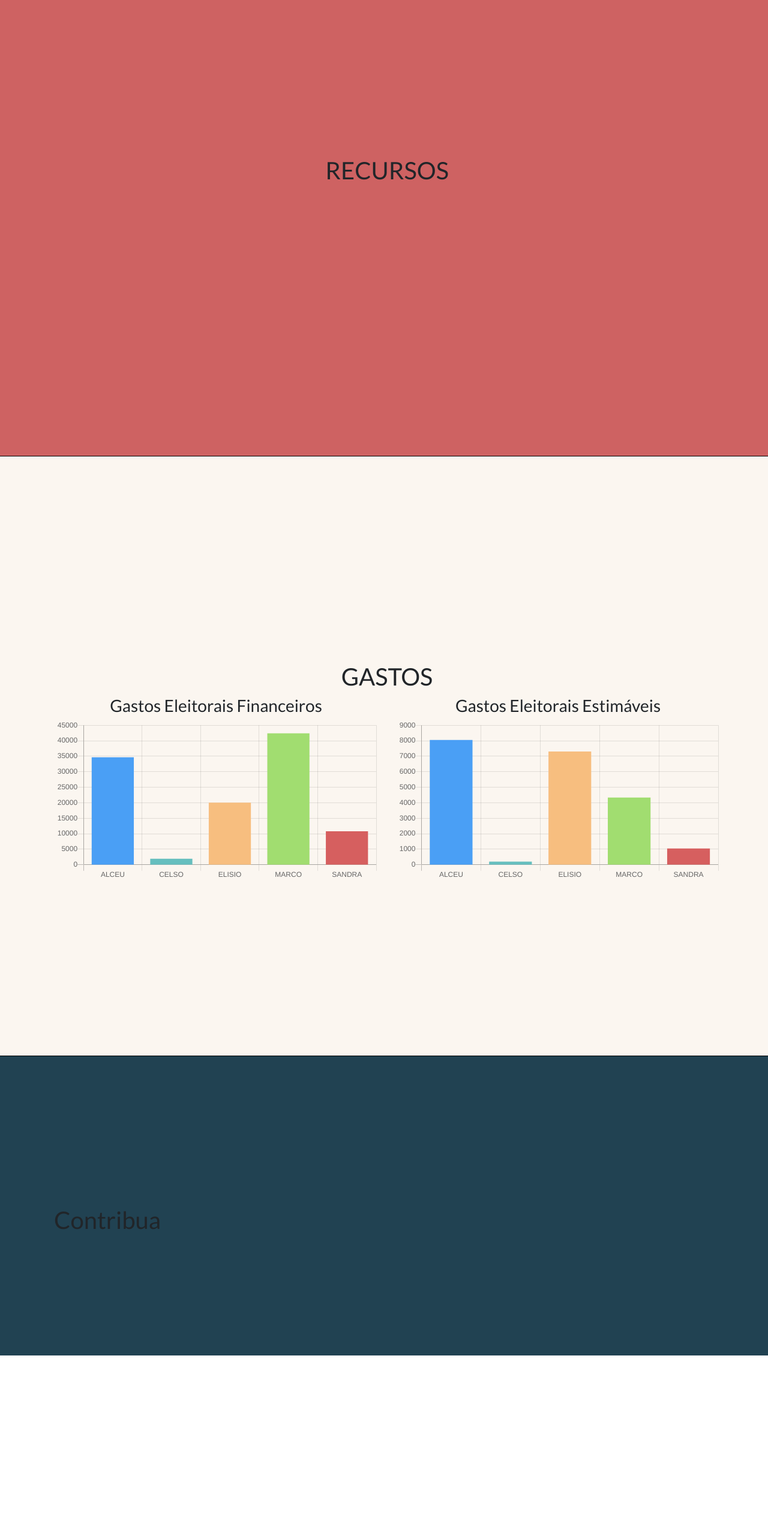
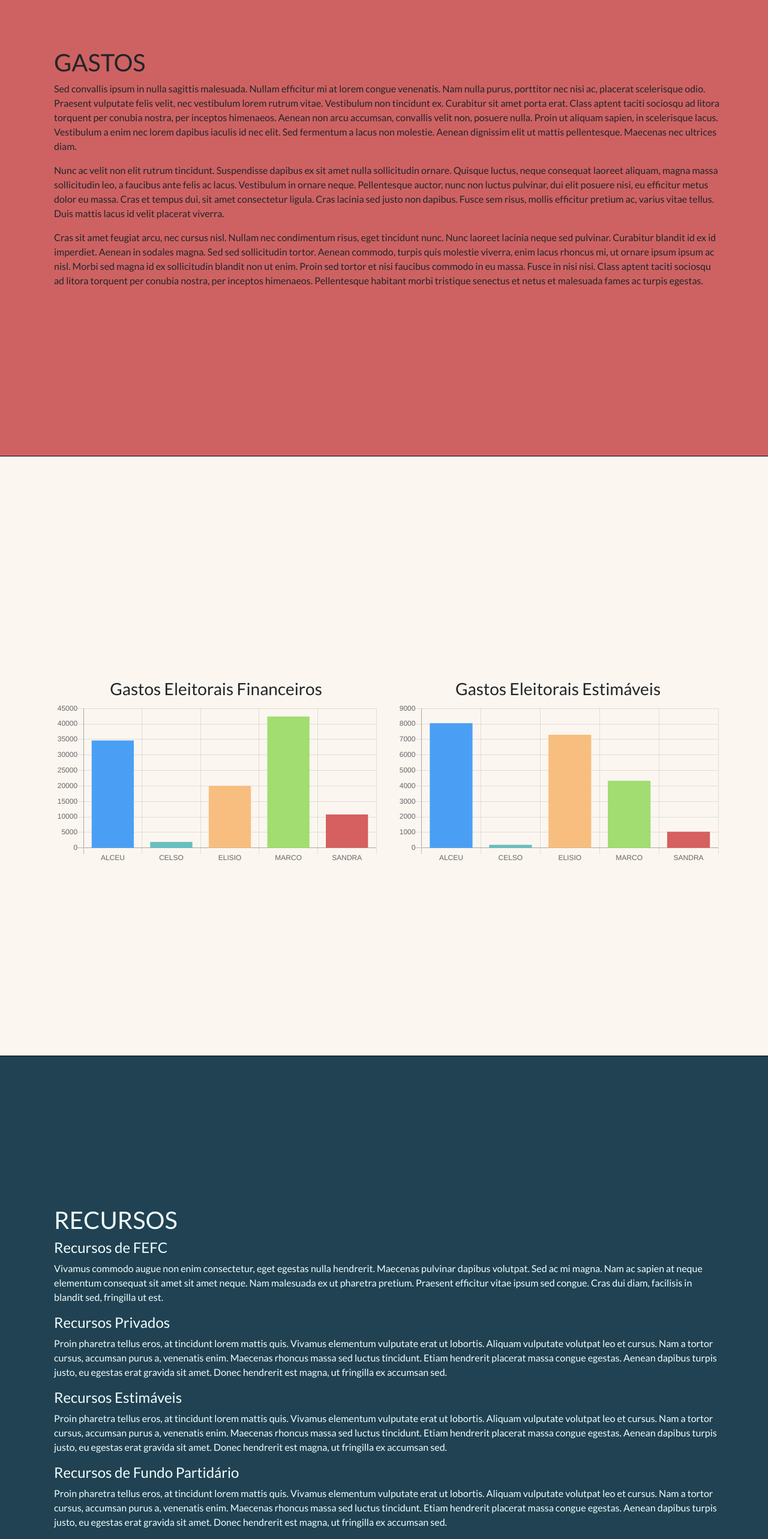
Before and after one commit to especula/eleicoes-2020, a React (Create React App) app: page / in a window 1280 px wide. Shown: the part 2240-4806 px from the top of the page at 60% size. Before the commit the page ends 4500 px from the top, so only its background shows below. Built offline with nearby package versions, Linux system fonts and the light colour scheme.

Commit message:
Ajustado leiaute das receitas

```diff
--- a/src/App.js
+++ b/src/App.js
@@ -314,8 +314,19 @@ function App() {
           </Element>
         </div>
 
-        <Element name="recursos" className="element" style={{ background: '#ce6262' }}>
-          <h1>RECURSOS</h1>
+        <Element name="gastos" className="element" style={{ background: '#ce6262' }}>
+          <div className="container">
+            <h1>GASTOS</h1>
+            <p>
+              Sed convallis ipsum in nulla sagittis malesuada. Nullam efficitur mi at lorem congue venenatis. Nam nulla purus, porttitor nec nisi ac, placerat scelerisque odio. Praesent vulputate felis velit, nec vestibulum lorem rutrum vitae. Vestibulum non tincidunt ex. Curabitur sit amet porta erat. Class aptent taciti sociosqu ad litora torquent per conubia nostra, per inceptos himenaeos. Aenean non arcu accumsan, convallis velit non, posuere nulla. Proin ut aliquam sapien, in scelerisque lacus. Vestibulum a enim nec lorem dapibus iaculis id nec elit. Sed fermentum a lacus non molestie. Aenean dignissim elit ut mattis pellentesque. Maecenas nec ultrices diam.
+          </p>
+            <p>
+              Nunc ac velit non elit rutrum tincidunt. Suspendisse dapibus ex sit amet nulla sollicitudin ornare. Quisque luctus, neque consequat laoreet aliquam, magna massa sollicitudin leo, a faucibus ante felis ac lacus. Vestibulum in ornare neque. Pellentesque auctor, nunc non luctus pulvinar, dui elit posuere nisi, eu efficitur metus dolor eu massa. Cras et tempus dui, sit amet consectetur ligula. Cras lacinia sed justo non dapibus. Fusce sem risus, mollis efficitur pretium ac, varius vitae tellus. Duis mattis lacus id velit placerat viverra.</p>
+
+            <p>Cras sit amet feugiat arcu, nec cursus nisl. Nullam nec condimentum risus, eget tincidunt nunc. Nunc laoreet lacinia neque sed pulvinar. Curabitur blandit id ex id imperdiet. Aenean in sodales magna. Sed sed sollicitudin tortor. Aenean commodo, turpis quis molestie viverra, enim lacus rhoncus mi, ut ornare ipsum ipsum ac nisl. Morbi sed magna id ex sollicitudin blandit non ut enim. Proin sed tortor et nisi faucibus commodo in eu massa. Fusce in nisi nisi. Class aptent taciti sociosqu ad litora torquent per conubia nostra, per inceptos himenaeos. Pellentesque habitant morbi tristique senectus et netus et malesuada fames ac turpis egestas.
+            </p>
+          </div>
+
           {/* <div className="row mb-2">
             <div className="col">
               <Card>
@@ -373,10 +384,9 @@ function App() {
             </div> */}
           {/* </div> */}
         </Element>
-        <Element name="gastos" className="element" style={{ background: '#fbf6f0' }}>
+        <Element className="element" style={{ background: '#fbf6f0' }}>
 
           <div className="container">
-          <h1 className='text-center'>GASTOS</h1>
             <div className="row text-center">
               <div className="col">
                 <h3>Gastos Eleitorais Financeiros</h3>
@@ -399,6 +409,72 @@ function App() {
             </div>
           </div>
 
+        </Element>
+        <Element className="element" name="recursos" style={{ background: "#214252" }}>
+          <div className='container'>
+            <div className="text-element">
+              <h1>RECURSOS</h1>
+              <h4>Recursos de FEFC</h4>
+              <p>Vivamus commodo augue non enim consectetur, eget egestas nulla hendrerit. Maecenas pulvinar dapibus volutpat. Sed ac mi magna. Nam ac sapien at neque elementum consequat sit amet sit amet neque. Nam malesuada ex ut pharetra pretium. Praesent efficitur vitae ipsum sed congue. Cras dui diam, facilisis in blandit sed, fringilla ut est.</p>
+              <h4>Recursos Privados</h4>
+              <p>Proin pharetra tellus eros, at tincidunt lorem mattis quis. Vivamus elementum vulputate erat ut lobortis. Aliquam vulputate volutpat leo et cursus. Nam a tortor cursus, accumsan purus a, venenatis enim. Maecenas rhoncus massa sed luctus tincidunt. Etiam hendrerit placerat massa congue egestas. Aenean dapibus turpis justo, eu egestas erat gravida sit amet. Donec hendrerit est magna, ut fringilla ex accumsan sed.</p>
+              <h4>Recursos Estimáveis</h4>
+              <p>Proin pharetra tellus eros, at tincidunt lorem mattis quis. Vivamus elementum vulputate erat ut lobortis. Aliquam vulputate volutpat leo et cursus. Nam a tortor cursus, accumsan purus a, venenatis enim. Maecenas rhoncus massa sed luctus tincidunt. Etiam hendrerit placerat massa congue egestas. Aenean dapibus turpis justo, eu egestas erat gravida sit amet. Donec hendrerit est magna, ut fringilla ex accumsan sed.</p>
+              <h4>Recursos de Fundo Partidário</h4>
+              <p>Proin pharetra tellus eros, at tincidunt lorem mattis quis. Vivamus elementum vulputate erat ut lobortis. Aliquam vulputate volutpat leo et cursus. Nam a tortor cursus, accumsan purus a, venenatis enim. Maecenas rhoncus massa sed luctus tincidunt. Etiam hendrerit placerat massa congue egestas. Aenean dapibus turpis justo, eu egestas erat gravida sit amet. Donec hendrerit est magna, ut fringilla ex accumsan sed.</p>
+
+            </div>
+          </div>
+
+        </Element>
+        <Element className="element" style={{ background: "#fbf6f0" }}>
+          <div className="container">
+            <div className="row mb-2">
+              <div className="col">
+                <h3>Recursos de FEFC</h3>
+                <BarChart
+                  title={dados.map(cand => cand.Nome)}
+                  data={dados.map(cand => cand["Recursos de FEFC"])}
+                  color="#70CAD1"
+                  legenda={false}
+                />
+
+              </div>
+              <div className="col">
+              <h3>Recursos Privados</h3>
+                <BarChart
+                  title={dados.map(cand => cand.Nome)}
+                  data={dados.map(cand => cand["Recursos Privados"])}
+                  color="#70CAD1"
+                  legenda={false}
+                />
+
+              </div>
+            </div>
+            <div className="row">
+              <div className="col">
+                <h3>Recursos Estimáveis</h3>
+                <BarChart
+                  title={dados.map(cand => cand.Nome)}
+                  data={dados.map(cand => cand["Recursos Estimáveis"])}
+                  color="#70CAD1"
+                  legenda={false}
+                />
+
+              </div>
+              <div className="col">
+              <h3>Recursos de Fundo Partidário</h3>
+                <BarChart
+                  title={dados.map(cand => cand.Nome)}
+                  data={dados.map(cand => cand["Recursos de Fundo Partidário"])}
+                  color="#70CAD1"
+                  legenda={false}
+                />
+
+              </div>
+            </div>
+
+          </div>
         </Element>
         <Element name="contribua" className="element last" style={{ background: "#214252" }}>
           <div className="container">
```
Lines whose indentation alone changed are shown as unchanged.
